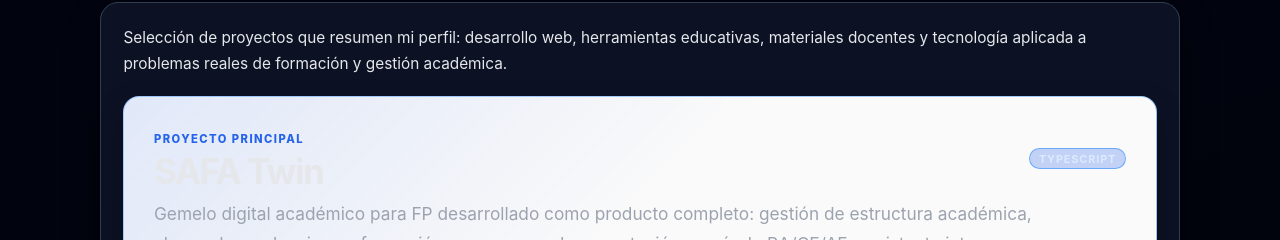
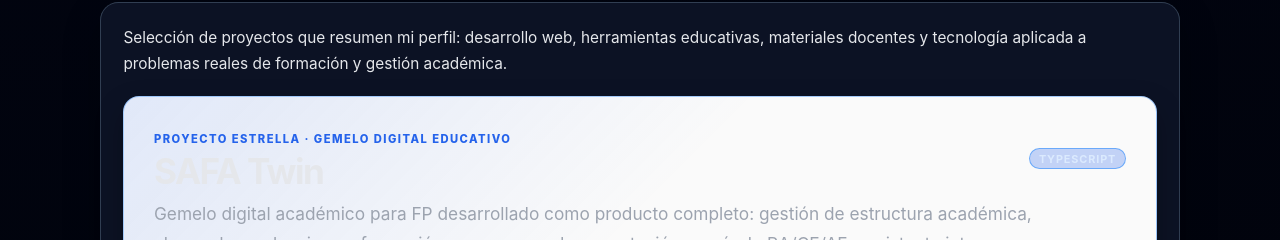
Before and after one commit to fpalacioschaves/cv-react, a React (Vite) app: page / in a window 1280 px wide. Shown: the part 4840-5080 px from the top of the page. Built offline with nearby package versions, Linux system fonts and the light colour scheme; no server answers.

Commit message:
Polish project cards and featured label

```diff
--- a/src/components/ProjectsSection.jsx
+++ b/src/components/ProjectsSection.jsx
@@ -8,17 +8,26 @@ function getLocalizedValue(value, lang) {
 function ProjectCard({ project, styles, lang, label, featured = false }) {
   const title = getLocalizedValue(project.name, lang)
   const description = getLocalizedValue(project.description, lang)
+  const eyebrow = getLocalizedValue(project.eyebrow, lang)
   const linkLabel = project.linkLabel?.[lang] || label
   const linkIcon = project.linkIcon || '🔗'
 
   return (
     <article
       style={styles.projectCard}
-      className={featured ? 'cv-project-card cv-project-card-featured' : 'cv-project-card'}
+      className={
+        featured
+          ? 'cv-project-card cv-project-card-featured cv-reveal-card'
+          : 'cv-project-card cv-reveal-card'
+      }
     >
       <div style={styles.projectTitleRow} className="cv-project-title-row">
         <div>
-          {featured && <span className="cv-project-eyebrow">Proyecto principal</span>}
+          {featured && (
+            <span className="cv-project-eyebrow">
+              {eyebrow || (lang === 'es' ? 'Proyecto estrella' : 'Flagship project')}
+            </span>
+          )}
           <div style={styles.projectTitle} className="cv-project-title">
             {title}
           </div>
@@ -33,7 +42,7 @@ function ProjectCard({ project, styles, lang, label, featured = false }) {
       )}
 
       {project.tags && (
-        <div style={styles.projectTags} className="cv-project-tags">
+        <div style={styles.projectTags} className="cv-project-tags" aria-label="Stack principal">
           {project.tags.map((tag) => (
             <span key={tag} style={styles.projectMiniTag} className="cv-project-tag">
               {tag}
```
